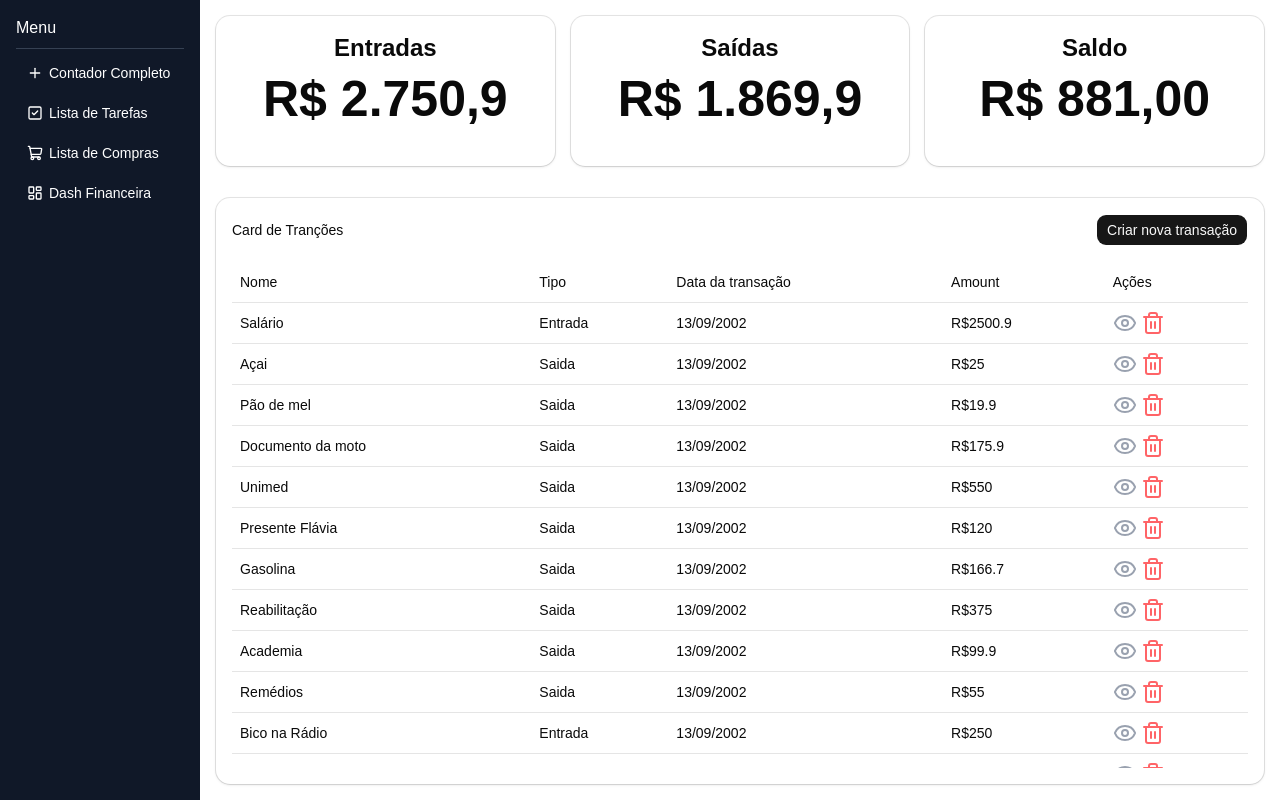
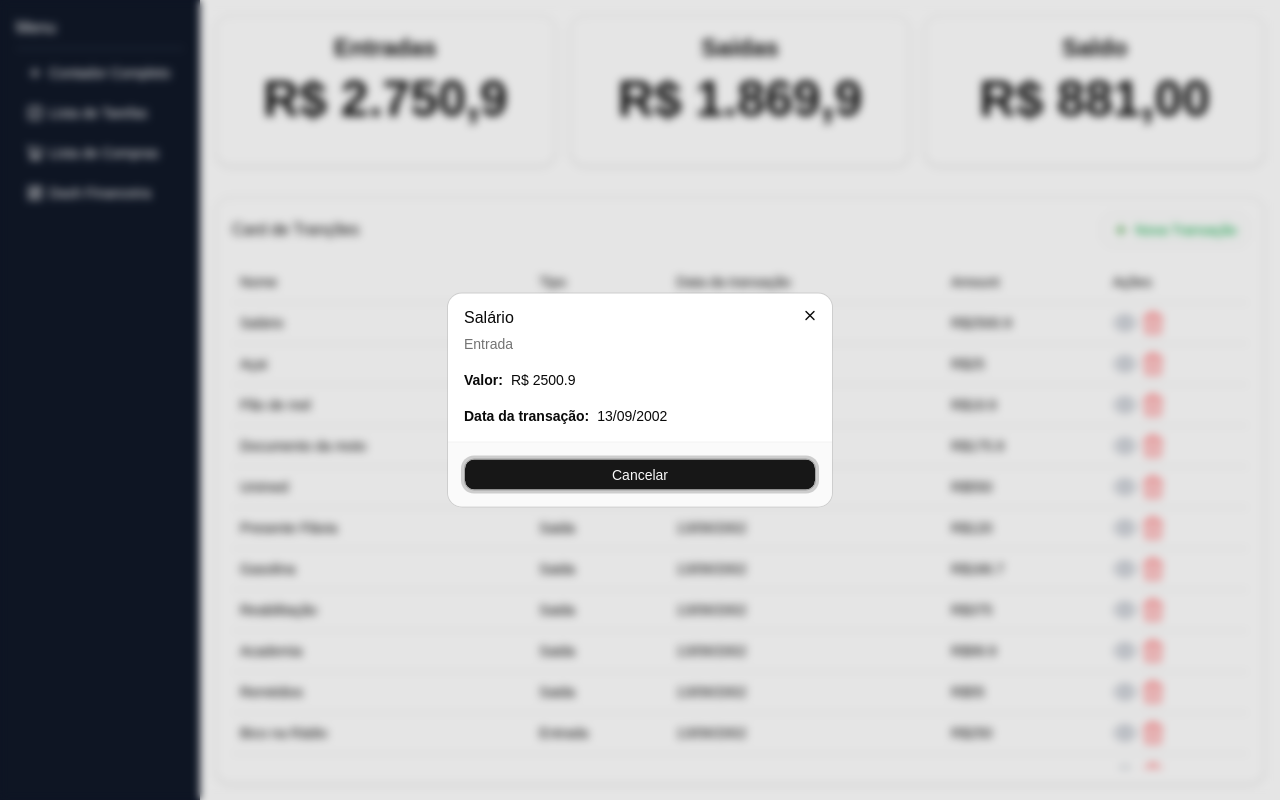
Before and after one commit to Fabiolandin/Aplicando-conceitos-de-react, a React (Vite) app: page /dash in a window 1280 px wide. Both pictures are taken after a click on the icon 1152 px from the left and 322 px from the top of the page. Built offline with nearby package versions, Linux system fonts and the light colour scheme.

Commit message:
feta:adicionando dialog de new transação e funcionalidades

```diff
--- /dev/null
+++ b/src/components/DialogNewTransacao.jsx
@@ -0,0 +1,90 @@
+import { PlusIcon } from "lucide-react"
+import { Button } from "./ui/button"
+import { Dialog, DialogContent, DialogDescription, DialogFooter, DialogHeader, DialogTitle, DialogTrigger } from "./ui/dialog"
+import { Input } from "./ui/input"
+import { useState } from "react"
+
+const DialogNewTransacao = ({ dados, setDados }) => {
+
+    //States para puxar o valor do formulario
+    const [nomeTransacao, setnomeTransacao] = useState('')
+    const [tipoTransacao, settipoTransacao] = useState('')
+    const [valorTransacao, setvalorTransacao] = useState('')
+
+    //função chamada pós o salvar do form
+    const handleSubmit = (e) => {
+        e.preventDefault();
+
+        const novaTransacao = {
+            id: Date.now(),
+            nome: nomeTransacao,
+            tipo: tipoTransacao,
+            valor: Number(valorTransacao),
+            data: new Date().toLocaleDateString('pt-BR')
+        }
+
+        setDados([...dados, novaTransacao])
+    }
+
+    return (
+        <div>
+            <Dialog>
+                <DialogTrigger asChild>
+                    <Button variant="outline" className="text-green-600">
+                        <PlusIcon color="green" />
+                        Nova Transação</Button>
+                </DialogTrigger>
+                <DialogContent>
+                    <DialogHeader>
+                        <DialogTitle>Titulo</DialogTitle>
+                        <DialogDescription>Descrição</DialogDescription>
+                    </DialogHeader>
+                    <form onSubmit={handleSubmit}>
+
+                        <label>Nome da transação:</label>
+                        <Input
+                            placeholder="Digite o nome da transação"
+                            value={nomeTransacao}
+                            onChange={(e) => setnomeTransacao(e.target.value)}
+                        />
+
+                        <label>Tipo da transação:</label>
+                        <Input
+                            placeholder="Digite o tipo da transação"
+                            value={tipoTransacao}
+                            onChange={(e) => settipoTransacao(e.target.value)}
+                        />
+
+                        <label>Valor:</label>
+                        <Input
+                            placeholder="Digite o valor da transação"
+                            value={valorTransacao}
+                            onChange={(e) => setvalorTransacao(e.target.value)}
+                        />
+
+                        <DialogFooter>
+                            <DialogTrigger asChild>
+                                <Button
+                                    className="flex-1"
+                                    variant="outline"
+                                    type="submit"
+                                >
+                                    Salvar
+                                </Button>
+                                </DialogTrigger>
+
+                                <DialogTrigger asChild>
+                                <Button
+                                    className="flex-1"
+                                >
+                                    Cancelar
+                                </Button>
+                                </DialogTrigger>
+                        </DialogFooter>
+                    </form>
+                </DialogContent>
+            </Dialog>
+        </div>
+    )
+}
+export default DialogNewTransacao
--- a/src/components/DialogTransacao.jsx
+++ b/src/components/DialogTransacaoDetails.jsx
@@ -1,7 +1,7 @@
 import { Button } from "./ui/button"
 import { Dialog, DialogContent, DialogDescription, DialogFooter, DialogHeader, DialogTitle } from "./ui/dialog"
 
-const DialogTransacao = ({ open, setOpen, transacaoSelecionada }) => {
+const DialogTransacaoDetails = ({ open, setOpen, transacaoSelecionada }) => {
 
     const handleDialogClose = () => {
         setOpen(false)
@@ -16,20 +16,14 @@ const DialogTransacao = ({ open, setOpen, transacaoSelecionada }) => {
                         <DialogDescription>{transacaoSelecionada?.tipo}</DialogDescription>
                     </DialogHeader>
                     <div className="flex gap-2">
-                        <h1>Valor:</h1>
-                        <h1>{transacaoSelecionada?.valor}</h1>
+                        <h1 className="font-bold">Valor:</h1>
+                        <h1>R$ {transacaoSelecionada?.valor}</h1>
                     </div>
                     <div className="flex gap-2">
-                        <h1>Data da transação:</h1>
+                        <h1 className="font-bold">Data da transação:</h1>
                         <h1>{transacaoSelecionada?.data}</h1>
                     </div>
                     <DialogFooter>
-                        <Button
-                            className="flex-1"
-                            variant="outline"
-                        >
-                            Salvar
-                        </Button>
                         <Button
                             className="flex-1"
                             onClick={() => handleDialogClose()}
@@ -43,4 +37,4 @@ const DialogTransacao = ({ open, setOpen, transacaoSelecionada }) => {
     )
 }
 
-export default DialogTransacao
+export default DialogTransacaoDetails
--- a/src/pages/dash.jsx
+++ b/src/pages/dash.jsx
@@ -1,7 +1,7 @@
-import DialogTransacao from "@/components/DialogTransacao"
+import DialogNewTransacao from "@/components/DialogNewTransacao"
+import DialogTransacaoDetails from "@/components/DialogTransacaoDetails"
 import Sidebar from "@/components/Sidebar"
-import { Button } from "@/components/ui/button"
-import { Card, CardContent, CardHeader } from "@/components/ui/card"
+import { Card, CardContent, CardHeader, CardTitle } from "@/components/ui/card"
 import { ScrollArea } from "@/components/ui/scroll-area"
 import { Table, TableHead, TableHeader, TableRow, TableBody, TableCell } from "@/components/ui/table"
 import { listaTransacoes } from "@/transacoes"
@@ -79,9 +79,9 @@ const Dash = () => {
                 {/* Div das transações*/}
                 <div className="p-4 flex-1 min-h-0">
                     <Card className="h-full flex flex-col shadow">
-                        <CardHeader className="flex items-center">
-                            <h1>Card de Tranções</h1>
-                            <Button className="ml-auto"> Criar nova transação</Button>
+                        <CardHeader className="flex items-center justify-between">
+                            <CardTitle>Card de Tranções</CardTitle>
+                            <DialogNewTransacao className="flex ml-auto" dados={dados} setDados={setDados}/>
                         </CardHeader>
                         <CardContent className="flex-1 min-h-0">
                             <ScrollArea className="h-full">
@@ -96,7 +96,7 @@ const Dash = () => {
                                         </TableRow>
                                     </TableHeader>
                                     <TableBody>
-                                        {listaTransacoes.map((listas) => (
+                                        {dados.map((listas) => (
                                             <TableRow key={listas.id}>
                                                 <TableCell className="">{listas.nome}</TableCell>
                                                 <TableCell>{listas.tipo}</TableCell>
@@ -118,7 +118,7 @@ const Dash = () => {
                             </ScrollArea>
                         </CardContent>
                     </Card>
-                    <DialogTransacao open={open} setOpen={setOpen} transacaoSelecionada={transacaoSelecionada}/>
+                    <DialogTransacaoDetails open={open} setOpen={setOpen} transacaoSelecionada={transacaoSelecionada}/>
                 </div>
 
             </div>
```
